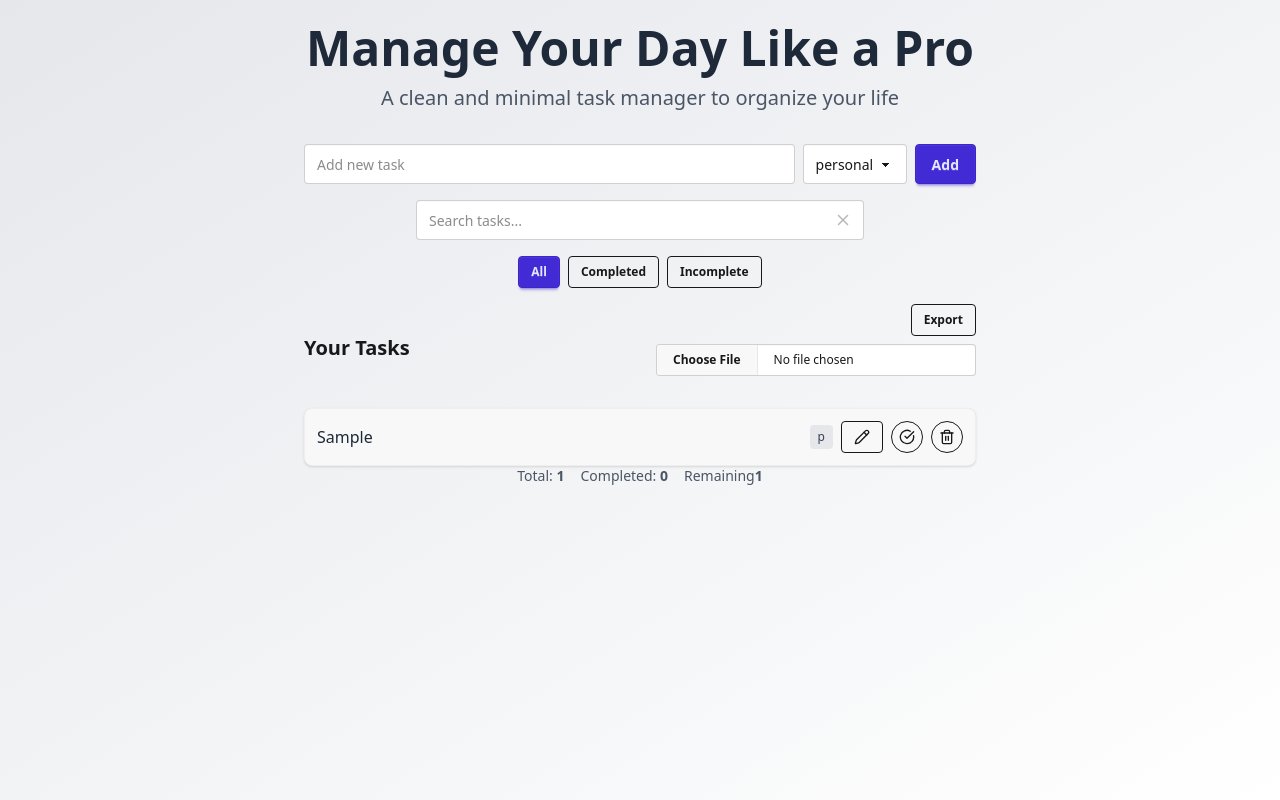
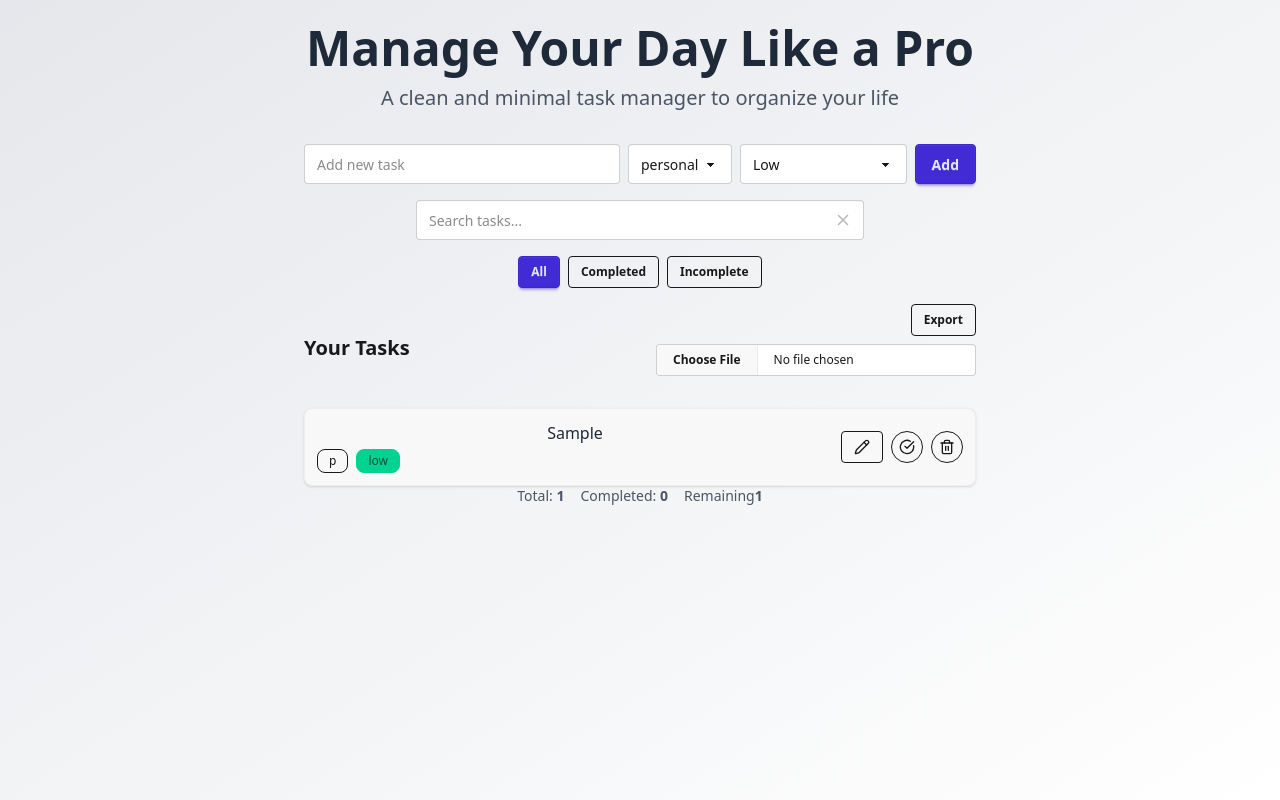
Before and after one commit to mohammadhbi/TodoList, a React (Vite) app: page / in a window 1280 px wide. Both pictures are taken after typing "Sample" into the empty fields and a click on the button "Add". Built offline with nearby package versions, Linux system fonts and the light colour scheme.

Commit message:
fix(task-item): pass priority prop to TaskItem component

```diff
--- a/src/App.tsx
+++ b/src/App.tsx
@@ -7,12 +7,7 @@ import { motion } from "framer-motion";
 import EmptyState from "./EmptyState";
 import TaskStats from "./components/TaskStats";
 import TaskBackupControls from "./components/TaskBackupControls";
-interface Task {
-  id: number;
-  title: string;
-  isCompleted: boolean;
-  category: string;
-}
+import { Task } from "./types/Task";
 
 export default function App() {
   const [filter, setFilter] = useState<"all" | "completed" | "incomplete">(
@@ -29,11 +24,12 @@ export default function App() {
     localStorage.setItem("tasks", JSON.stringify(tasks));
   }, [tasks]);
 
-  const handleAddTask = (title: string, category: string) => {
+  const handleAddTask = (title: string, category: string,priority: "low" | "medium" | "high") => {
     const newTask: Task = {
       id: Date.now(),
       title,
       category,
+      priority,
       isCompleted: false,
     };
     setTasks((prev) => [...prev, newTask]);
--- a/src/components/AddTaskForm.tsx
+++ b/src/components/AddTaskForm.tsx
@@ -2,22 +2,27 @@ import { useState } from "react";
 
 // Props type definition: receives a function to add a new task
 interface AddTaskFormProps {
-  onAdd: (title: string, category: string) => void;
+  onAdd: (
+    title: string,
+    category: string,
+    priority: "low" | "medium" | "high"
+  ) => void;
 }
 
-const CATEGORIES =["personal", "Work", "shopping","Other"];
+const CATEGORIES = ["personal", "Work", "shopping", "Other"];
 
 // A form component for adding new tasks
 export default function AddTaskForm({ onAdd }: AddTaskFormProps) {
   const [title, setTitle] = useState<string>("");
-  const [category,SetCategory]=useState(CATEGORIES[0])
+  const [priority, setPriority] = useState<"low" | "medium" | "high">("low");
+  const [category, SetCategory] = useState(CATEGORIES[0]);
   const handleSubmit = (e: React.FormEvent) => {
     e.preventDefault();
     const cleanTitle = title.trim();
     if (cleanTitle === "") {
       return;
     }
-    onAdd(cleanTitle,category[0]); // Pass the task title to the parent component
+    onAdd(cleanTitle, category[0], priority); // Pass the task title to the parent component
     setTitle("");
     SetCategory(CATEGORIES[0]);
   };
@@ -32,16 +37,26 @@ export default function AddTaskForm({ onAdd }: AddTaskFormProps) {
           onChange={(e) => setTitle(e.target.value)}
         />
         <select
-        value={category}
-        onChange={(e)=>SetCategory(e.target.value)}
-        className="select select-bordered w-full sm:w-auto">
-{
-  CATEGORIES.map((cat)=>(
-    <option key={cat} value={cat}>
-{cat}
-    </option>
-  ))
-}
+          value={category}
+          onChange={(e) => SetCategory(e.target.value)}
+          className="select select-bordered w-full sm:w-auto"
+        >
+          {CATEGORIES.map((cat) => (
+            <option key={cat} value={cat}>
+              {cat}
+            </option>
+          ))}
+        </select>
+        <select
+          value={priority}
+          onChange={(e) =>
+            setPriority(e.target.value as "low" | "medium" | "high")
+          }
+          className="select select-bordered"
+        >
+          <option value="low">Low</option>
+          <option value="medium">Medium</option>
+          <option value="high">High</option>
         </select>
         <button type="submit" className="btn btn-primary">
           Add
--- a/src/components/TaskItem.tsx
+++ b/src/components/TaskItem.tsx
@@ -6,6 +6,7 @@ interface TaskItemProps {
   title: string;
   isCompleted?: boolean;
   category: string;
+  priority: "low" | "medium" | "high";
   onToggle?: () => void;
   onDelete?: () => void;
   onEdit?: (newTitle: string) => void;
@@ -14,6 +15,7 @@ interface TaskItemProps {
 export default function TaskItem({
   title,
   category,
+  priority,
   isCompleted = false,
   onToggle,
   onDelete,
@@ -29,23 +31,17 @@ export default function TaskItem({
     }
   };
 
-  const getCategoryBadgeStyle = (category: string) => {
-    switch (category.toLowerCase()) {
-      case "work":
-        return "bg-blue-100 text-blue-800";
-      case "personal":
-        return "bg-green-100 text-green-800";
-      case "shopping":
-        return "bg-yellow-100 text-yellow-800";
-      case "fitness":
-        return "bg-red-100 text-red-800";
-      case "study":
-        return "bg-purple-100 text-purple-800";
+  const getPriorityColor = (level: "low" | "medium" | "high") => {
+    switch (level) {
+      case "high":
+        return "badge-error";
+      case "medium":
+        return "badge-warning";
+      case "low":
       default:
-        return "bg-gray-200 text-gray-700";
+        return "badge-success";
     }
   };
-
 
   return (
     <motion.li
@@ -68,7 +64,6 @@ export default function TaskItem({
         />
       ) : (
         <div className="flex-1">
-          <div className="flex flex-col sm:flex-row sm:items-center sm:justify-between">
           <span
             className={`block text-sm sm:text-base transition-colors duration-200 ${
               isCompleted ? "line-through text-green-700" : "text-gray-800"
@@ -76,10 +71,10 @@ export default function TaskItem({
           >
             {title}
           </span>
-            <span
-              className={`px-2 py-1 text-xs rounded font-medium ${getCategoryBadgeStyle(category)}`}
-            >
-              {category}
+          <div className="flex gap-2 mt-1">
+            <span className="badge badge-outline text-xs">{category}</span>
+            <span className={`badge text-xs ${getPriorityColor(priority)}`}>
+              {priority}
             </span>
           </div>
         </div>
--- a/src/components/TaskList.tsx
+++ b/src/components/TaskList.tsx
@@ -1,10 +1,5 @@
 import TaskItem from "./TaskItem";
-interface Task {
-  id: number;
-  title: string;
-  isCompleted: boolean;
-  category: string;
-}
+import { Task } from "../types/Task";
 interface TaskListProps {
   tasks: Task[];
   onToggle: (id: number) => void;
@@ -22,6 +17,7 @@ export default function TaskList({ tasks ,onToggle,onDelete,onEdit}: TaskListPro
             key={task.id}
             title={task.title}
             category={task.category}
+            priority={task.priority}
             isCompleted={task.isCompleted}
             onToggle={() => onToggle(task.id)}
             onDelete={() => onDelete(task.id)}
--- /dev/null
+++ b/src/types/Task.ts
@@ -0,0 +1,7 @@
+export interface Task {
+    id: number;
+    title: string;
+    isCompleted: boolean;
+    category: string;
+    priority: "low" | "medium" | "high";
+  }
```
Also changed, not shown: src/components/TaskBackupControls.tsx (+1 -6 lines). Lines whose indentation alone changed are shown as unchanged.
